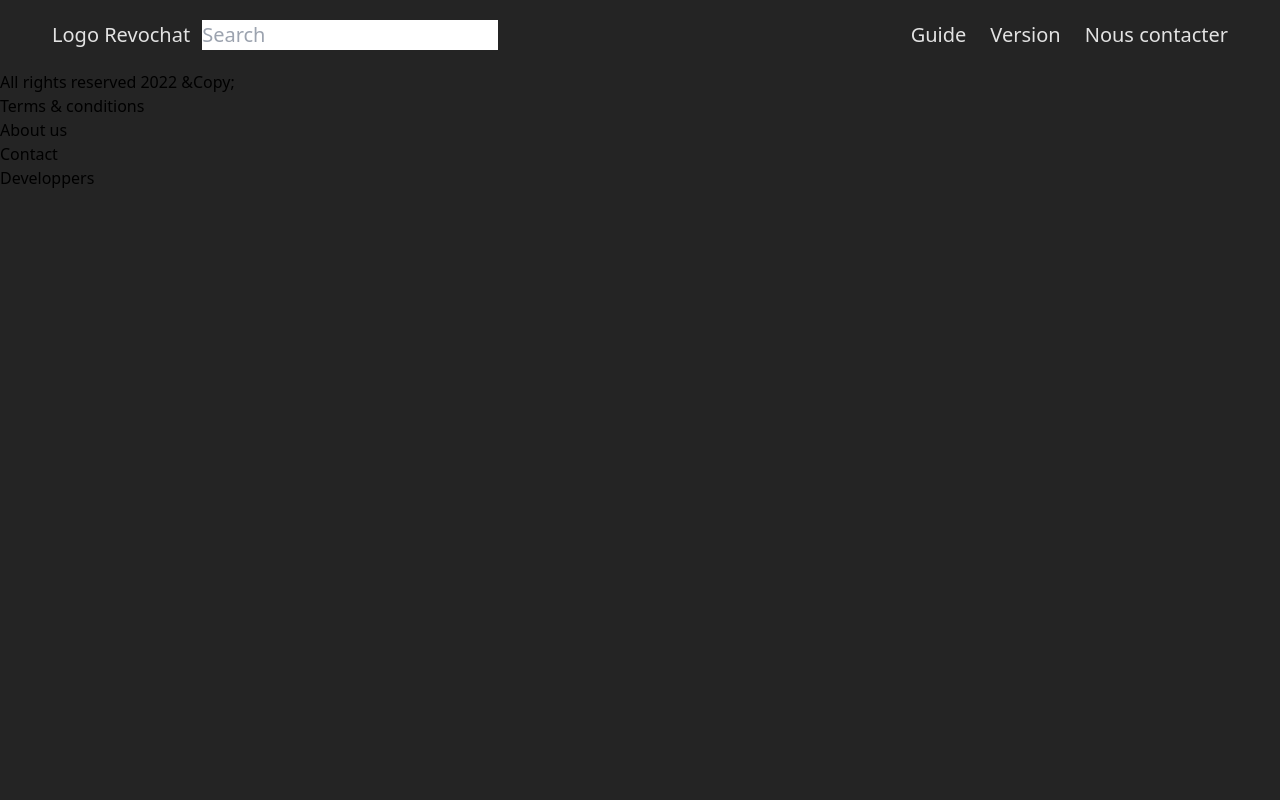
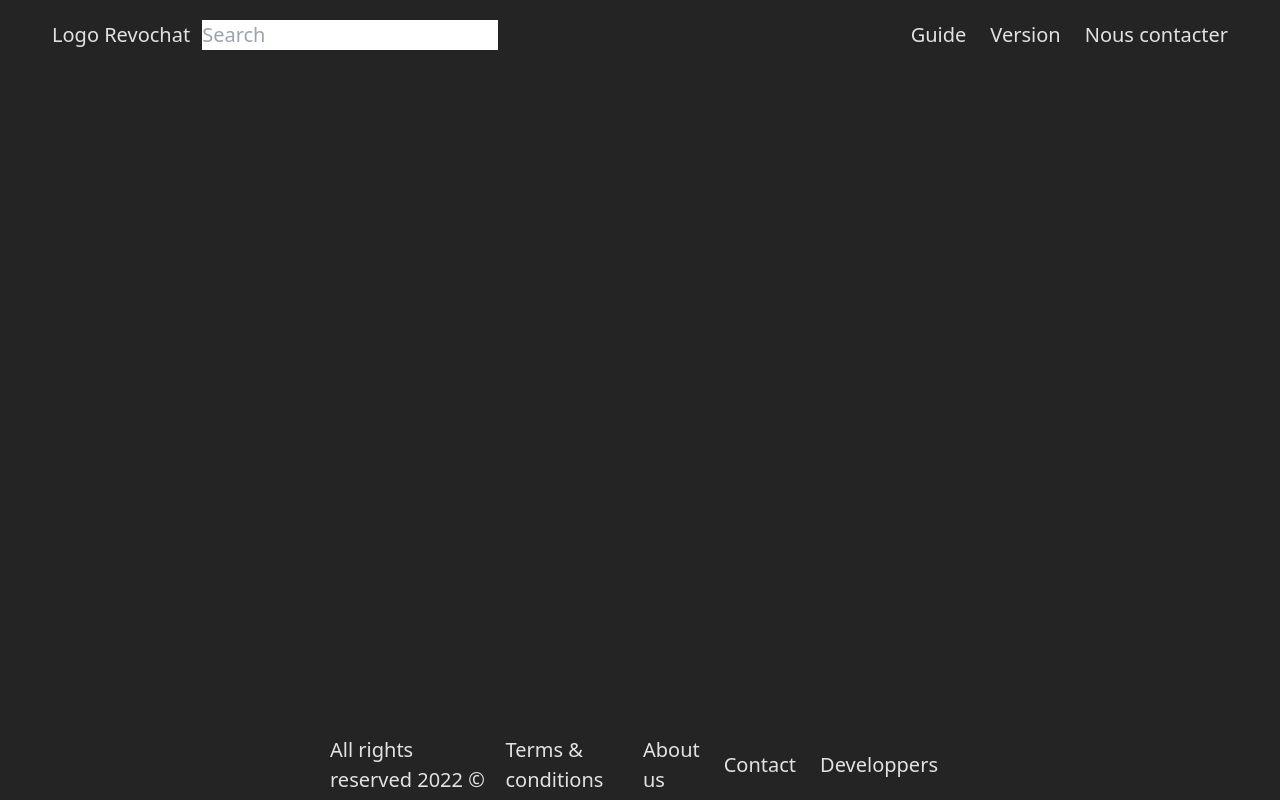
Before and after one commit to ByLife/Revochat, a Next.js app in the folder clients/: page / in a window 1280 px wide. Built offline with nearby package versions, Linux system fonts and the light colour scheme.

Commit message:
Ajouter le footer | Bam | 14:47 | 19/10/2022

```diff
--- a/clients/pages/_app.jsx
+++ b/clients/pages/_app.jsx
@@ -1,5 +1,6 @@
 import '../styles/globals.scss'
 import '../styles/home.css'
+import '../styles/footer.scss'
 
 function MyApp({ Component, pageProps }) {
   return <Component {...pageProps} />
--- a/clients/public/components/Footer.jsx
+++ b/clients/public/components/Footer.jsx
@@ -2,8 +2,10 @@ import React from 'react';
 
 const Footer = () => {
     return (
-        <div>
-            <p> All rights reserved 2022 &Copy; </p>
+        <div className='divfooter'>
+            <div></div>
+            <footer>
+                <p> All rights reserved 2022 &copy; </p>
                 <ul>
                     <li><a href="#"> Terms & conditions </a></li>
                 </ul>
@@ -16,6 +18,8 @@ const Footer = () => {
                 <ul>
                     <li><a href="#"> Developpers </a></li>
                 </ul>
+            </footer>
+            <div></div>
         </div>
     );
 }
--- /dev/null
+++ b/clients/styles/footer.scss
@@ -0,0 +1,26 @@
+.divfooter {
+    display: grid;
+    position: fixed;
+    bottom: 0;
+    width: 100%;
+    grid-template-columns: 25% 50% 25%;
+    footer {
+        display: flex;
+        justify-content: space-between;
+        align-items: center;
+        height: 60px;
+        background-color: #242424;
+        color: rgba(255, 255, 255, 0.87);
+        margin: 5px 10px;
+        font-size: 20px;
+        ul {
+            display: flex;
+            justify-content: space-between;
+            align-items: center;
+            list-style: none;
+            li {
+                margin: 12px;
+            }
+        }
+    }
+}
```
Lines whose indentation alone changed are shown as unchanged.
